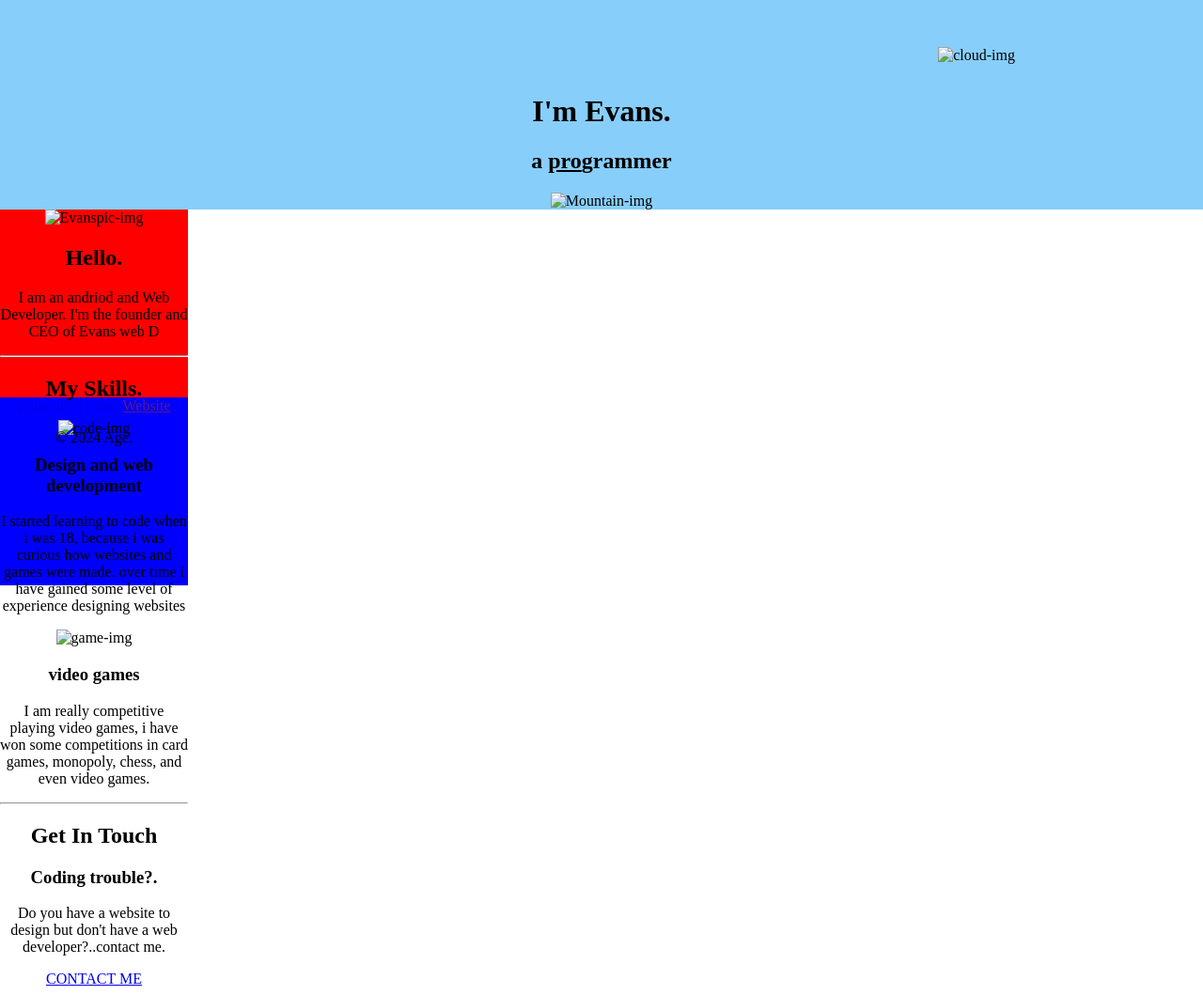
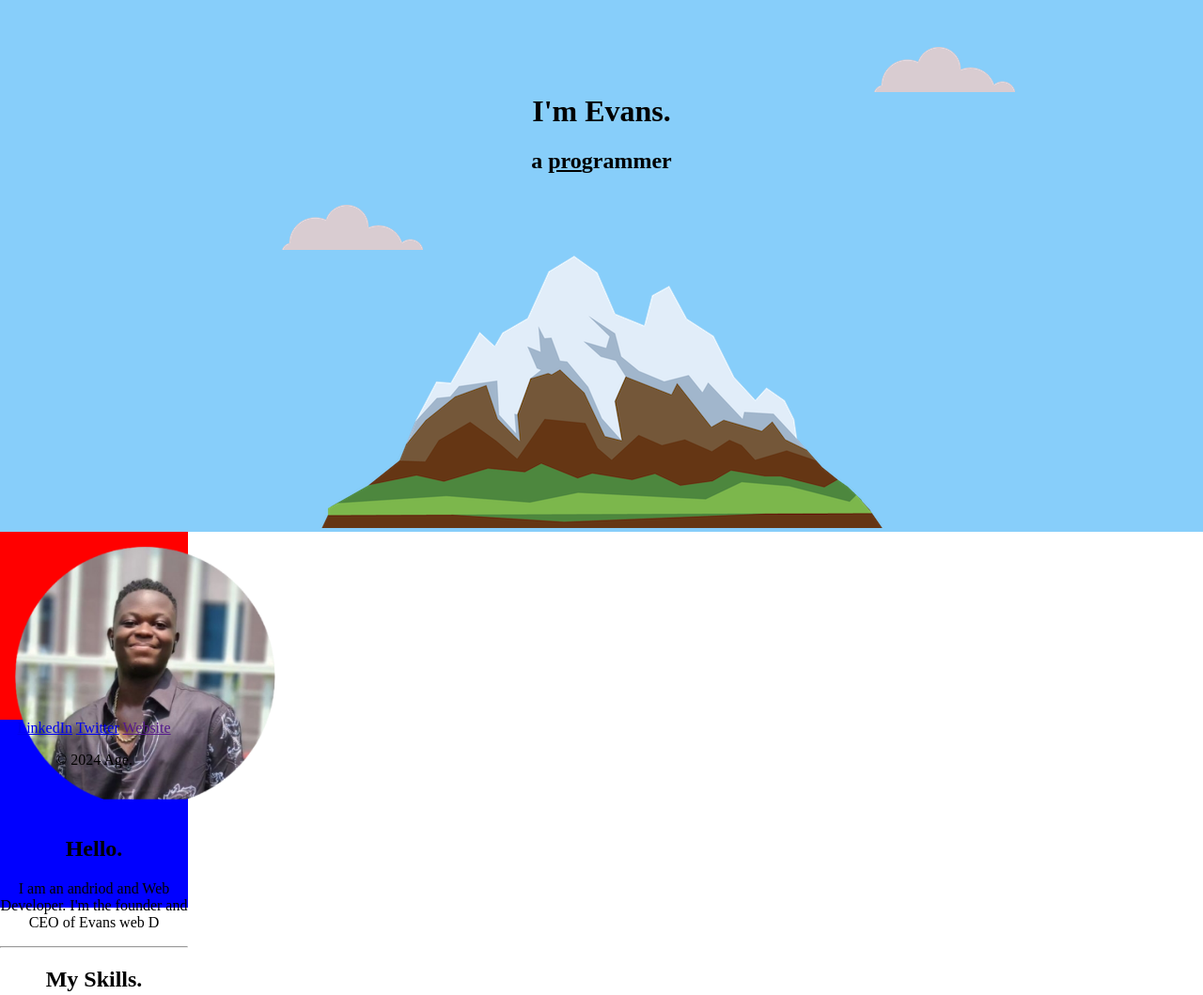
Before and after one commit to AgEvans19/Personalcv, a plain HTML site: page index.html in a window 1280 px wide. Shown: the top 1059 px of the page at 94% size. Drawn offline with Linux system fonts and the light colour scheme; files that its build step writes are made by us from their sources; a web font is replaced by a local one.

Commit message:
Update index.html
More edits

```diff
--- a/index.html
+++ b/index.html
@@ -11,15 +11,15 @@
    </head>
     <body>
     	<div class="top-container">
-    			<img class="top-cloud" src="images/cloud.png" alt="cloud-img">
+    			<img class="top-cloud" src="cloud.png" alt="cloud-img">
     			<h1>I'm Evans.</h1>
 		    	<h2>a <span class="pro">pro</span>grammer</h2>
-		    	<img class="bottom-cloud" src="images/cloud.png" alt="cloud-img">
-		    	<img src="images/mountain.png" alt="Mountain-img">
+		    	<img class="bottom-cloud" src="cloud.png" alt="cloud-img">
+		    	<img src="mountain.png" alt="Mountain-img">
     	</div>
     	<div class="middle-container">
   <div class="profile">
-    <img class="Evanspic" src="images/Evanspic.png" height="300px" alt="Evanspic-img">
+    <img class="Evanspic" src="Evanspic.png" height="300px" alt="Evanspic-img">
     <h2>Hello.</h2>
     <p class="intro">I am an andriod and Web Developer. I'm the founder and CEO of Evans web D</p>
   </div>
@@ -27,12 +27,12 @@
   <div class="skills">
     <h2>My Skills.</h2>
     <div class="skill-row">
-      <img class="coding" src="images/code.png" alt="code-img">
+      <img class="coding" src="code.png" alt="code-img">
       <h3>Design and web development</h3>
       <p class="coding-description"> I started learning to code when i was 18, because i was curious how websites and games were made. over time i have gained some level of experience designing websites</p>
     </div>
     <div class="skill-row">
-      <img class="Games" src="images/game.png" alt="game-img">
+      <img class="Games" src="game.png" alt="game-img">
       <h3>video games</h3>
       <p class="game-description">I am really competitive playing video games, i have won some competitions in card games, monopoly, chess, and even video games.</p>
     </div>
```
